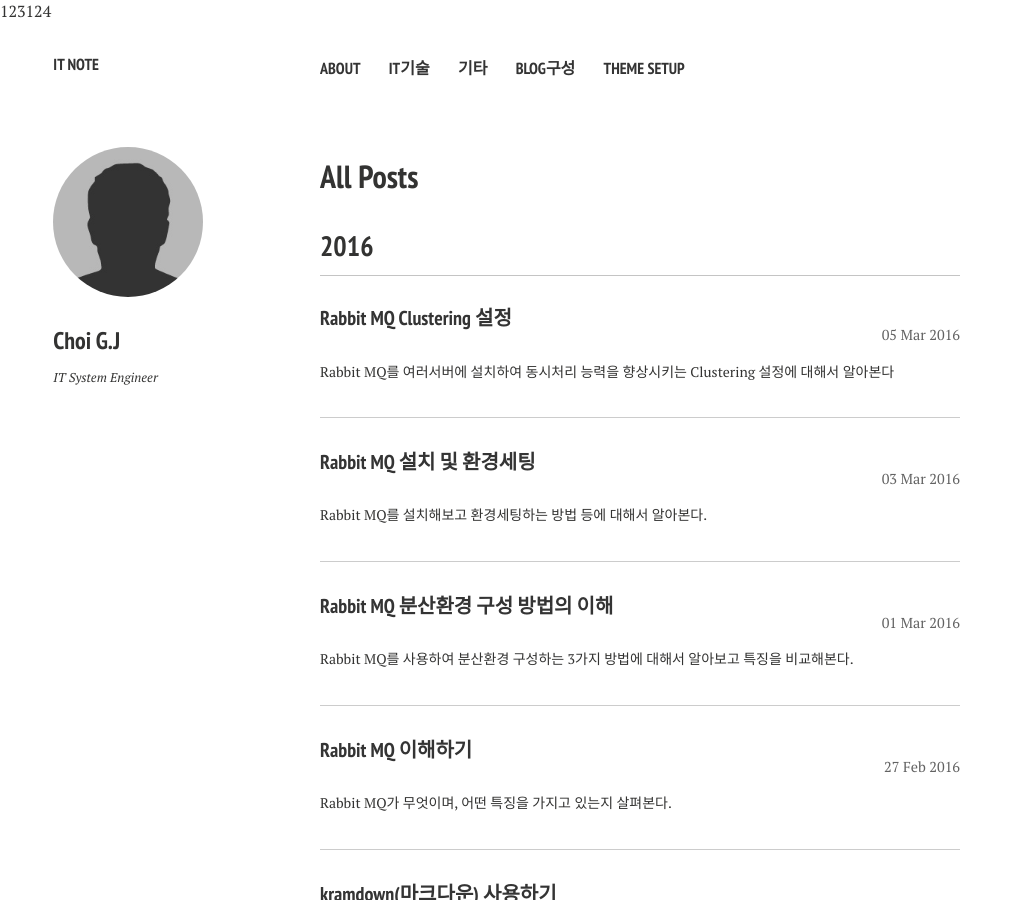
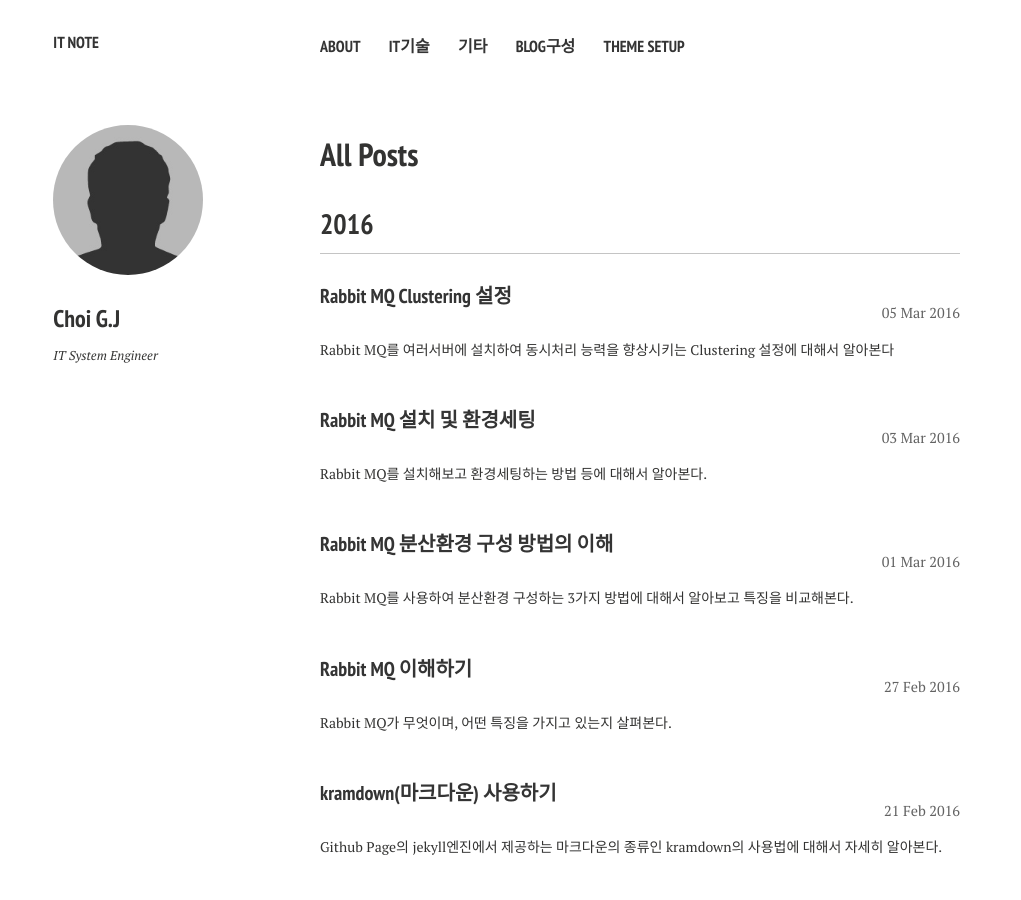
Before and after one commit to gjchoi/gjchoi.github.io, a Jekyll site: the page built from posts/index.md, in a window 1280 px wide and 900 px high. Shown: the whole window, without its empty margins (0-1021 px from the left). Built offline with Jekyll 4.4.1, drawn with Linux system fonts in a browser that asks for light colours; nearby versions of some CDN libraries.

Commit message:
Update post-index.html

```diff
--- a/_layouts/post-index.html
+++ b/_layouts/post-index.html
@@ -8,7 +8,6 @@
 </head>
 
 <body class="post-index">
-123124
 {% include _browser-upgrade.html %}
 
 {% include _navigation.html %}
@@ -50,8 +49,6 @@
           <p>{{ post.excerpt | strip_html | truncate: 160 }}</p>
         {% endif %}
       </article>
-
-      <hr class="mid_sept"/>
     {% endfor %}
   </div><!-- /#index -->
 </div><!-- /#main -->
```
